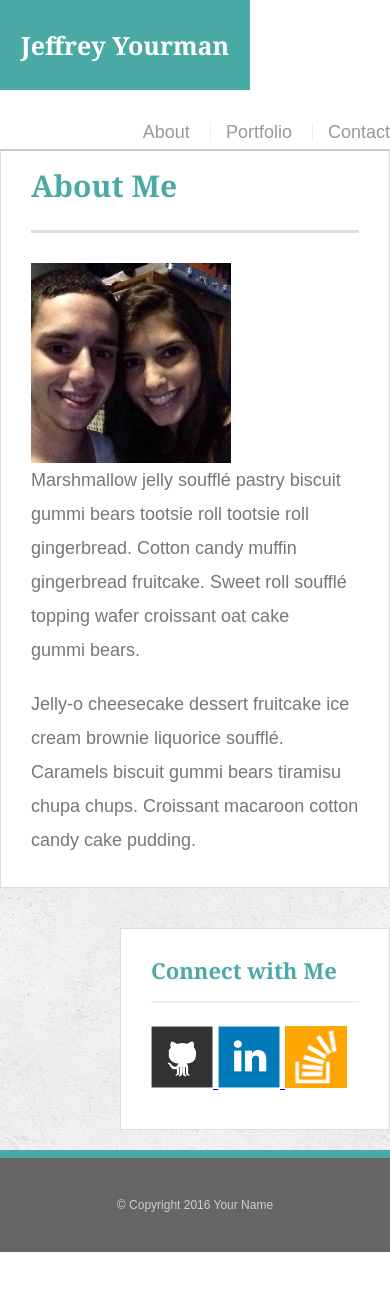
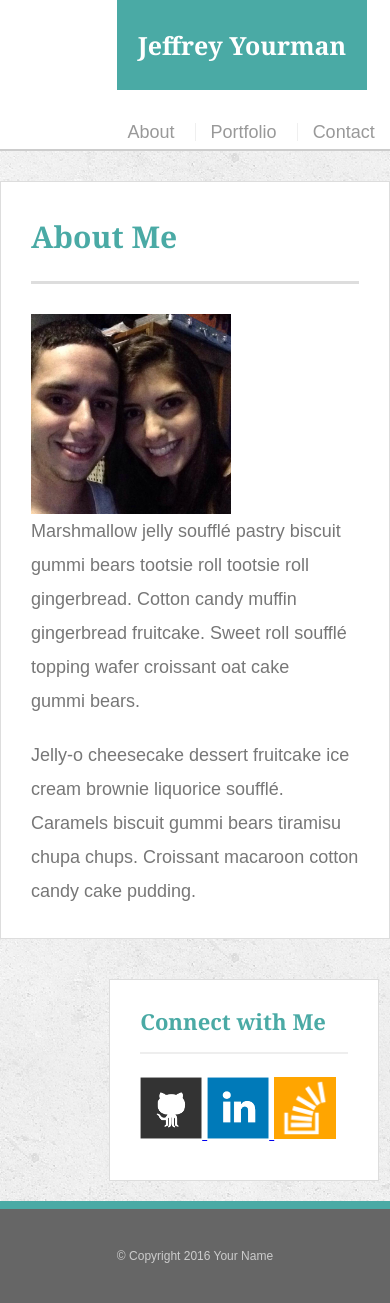
Before and after one commit to jeffreyyourman/myPortfolioHomework, a PHP site: page /index.php in a window 390 px wide. Before the commit the page ends 1252 px from the top, so only its background shows below. Run offline with PHP 8.4, Linux system fonts and the light colour scheme.

Commit message:
adding media query to css

```diff
--- a/assets/css/style.css
+++ b/assets/css/style.css
@@ -49,6 +49,7 @@ h3 {
 	background: #fff;
 	margin: 0 0 30px;
 	z-index: 99;
+
 	color: #fff;
 	overflow: auto;
 	border-bottom: 2px solid #ccc;
@@ -213,3 +214,50 @@ input[type=submit] {
 	padding: 10px 30px;
 	cursor: pointer;
 }
+
+@media screen and (max-width: 980px) {
+ nav {
+    float: left;
+    margin-top: 25px;
+}
+
+
+
+
+
+}
+
+@media screen and (max-width: 768px) {
+
+
+
+
+
+
+}
+
+@media screen and (max-width: 640px) {
+	#masthead {
+		position: static;
+	}
+
+	nav {
+    float: left;
+    margin-top: 25px;
+    margin-left: 25%;
+}
+
+	#main-container {
+		padding-top: 0px;
+	}
+
+	.sidebar {
+		margin-left: 28%;
+		float: left;
+	}
+
+	#logo {
+		margin-left: 30%;
+	}
+
+}
--- a/index.html
+++ b/index.html
@@ -2,11 +2,12 @@
 <html>
 <head>
 	<meta charset="UTF-8">
+	<meta name="viewport" content="width=device-width, initial-scale=1.0">
 	<title>About | Jeffrey Yourman</title>
 	<link rel="stylesheet" type="text/css" href="assets/css/reset.css">
 	<link rel="stylesheet" type="text/css" href="assets/css/style.css">
 </head>
-<body>
+<body >
 
 	<header id="masthead">
 		<div class="container">
```
